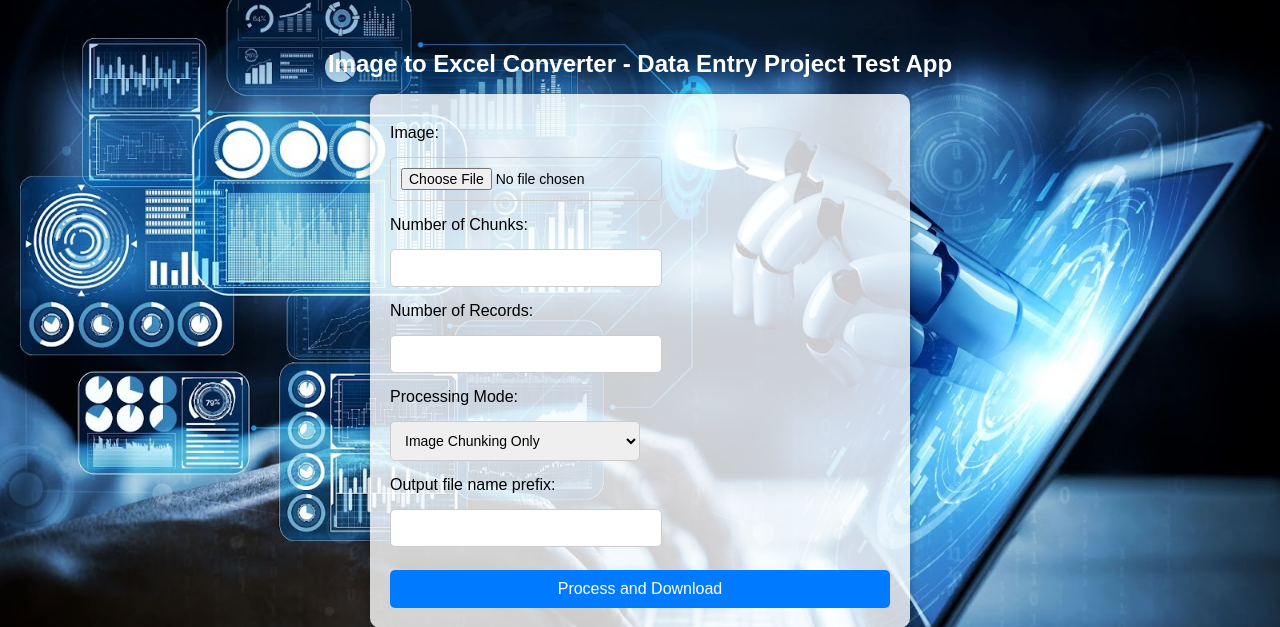
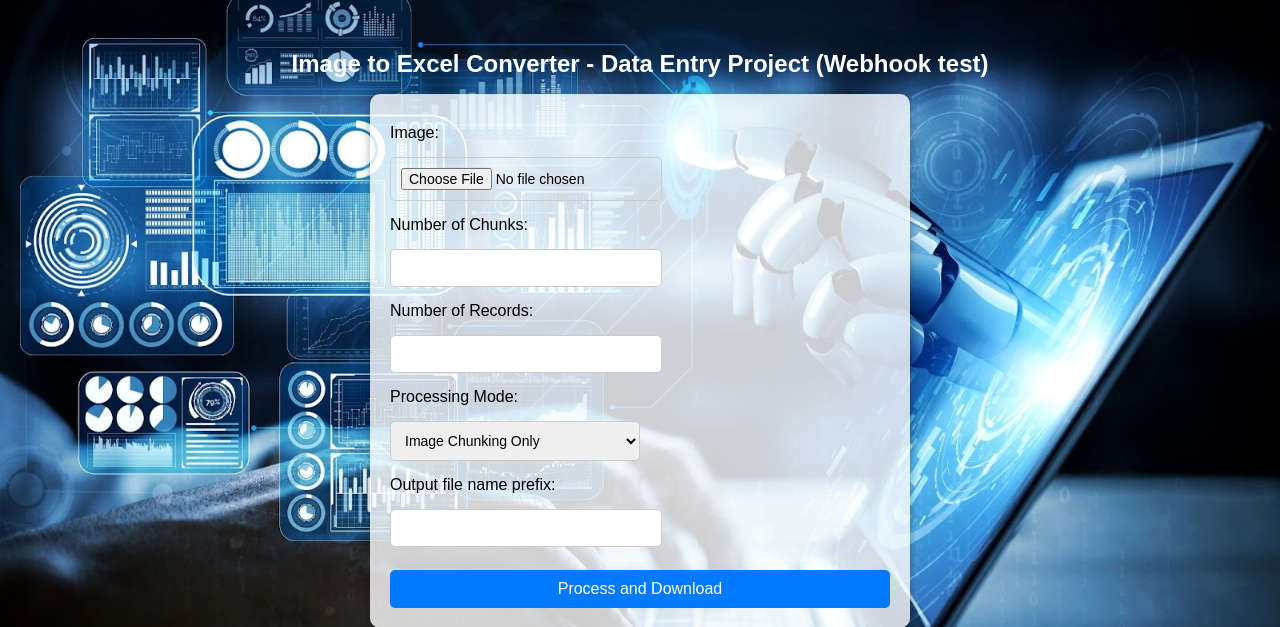
Before and after one commit to teja275/vfly_dataentry, a Flask app: page / in a window 1280 px wide. Shown: the top 627 px of the page. Run offline with Flask 3, Linux system fonts and the light colour scheme.

Commit message:
sample commit to check ci/cd

```diff
--- a/templates/upload_form.html
+++ b/templates/upload_form.html
@@ -68,7 +68,7 @@
     </style>
 </head>
 <body>
-<h1>Image to Excel Converter - Data Entry Project Test App</h1>
+<h1>Image to Excel Converter - Data Entry Project (Webhook test)</h1>
 
 <form method="POST" action="/" enctype="multipart/form-data">
     <!-- Field 1: Image -->
```
